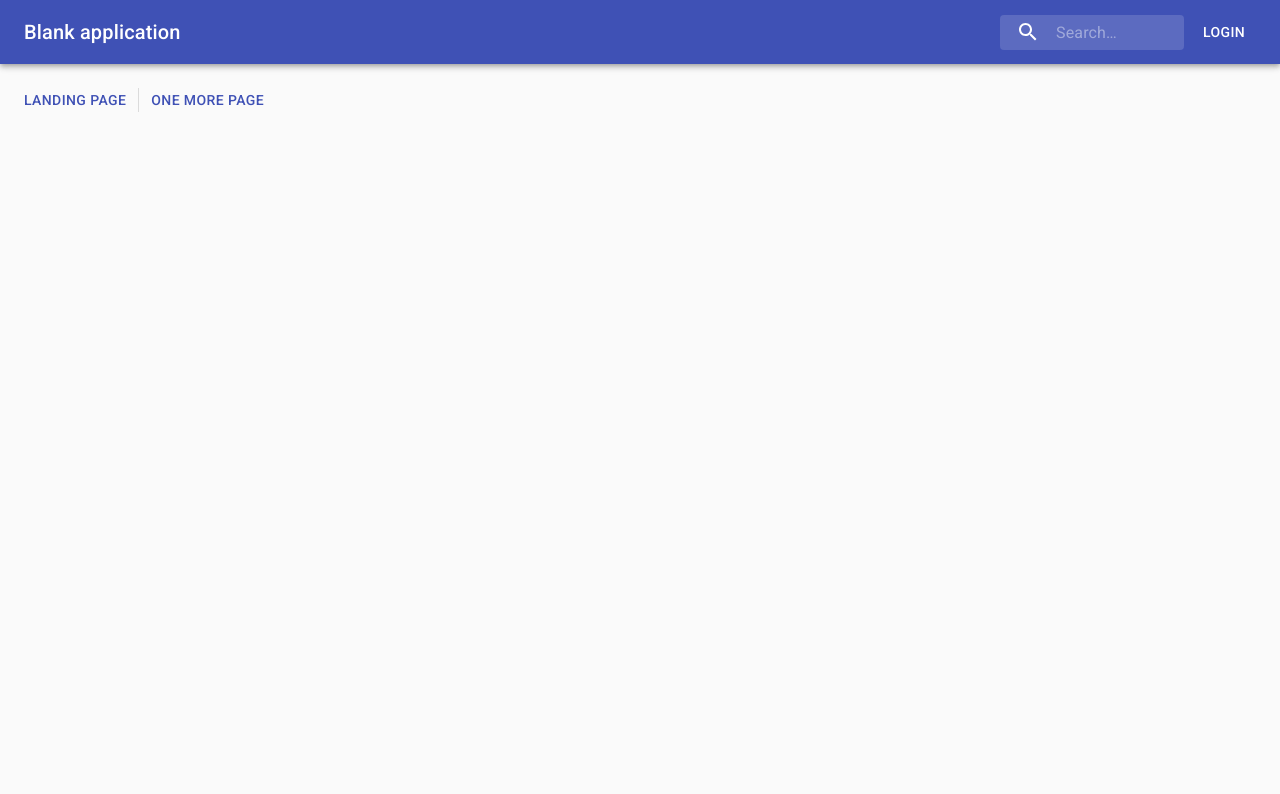
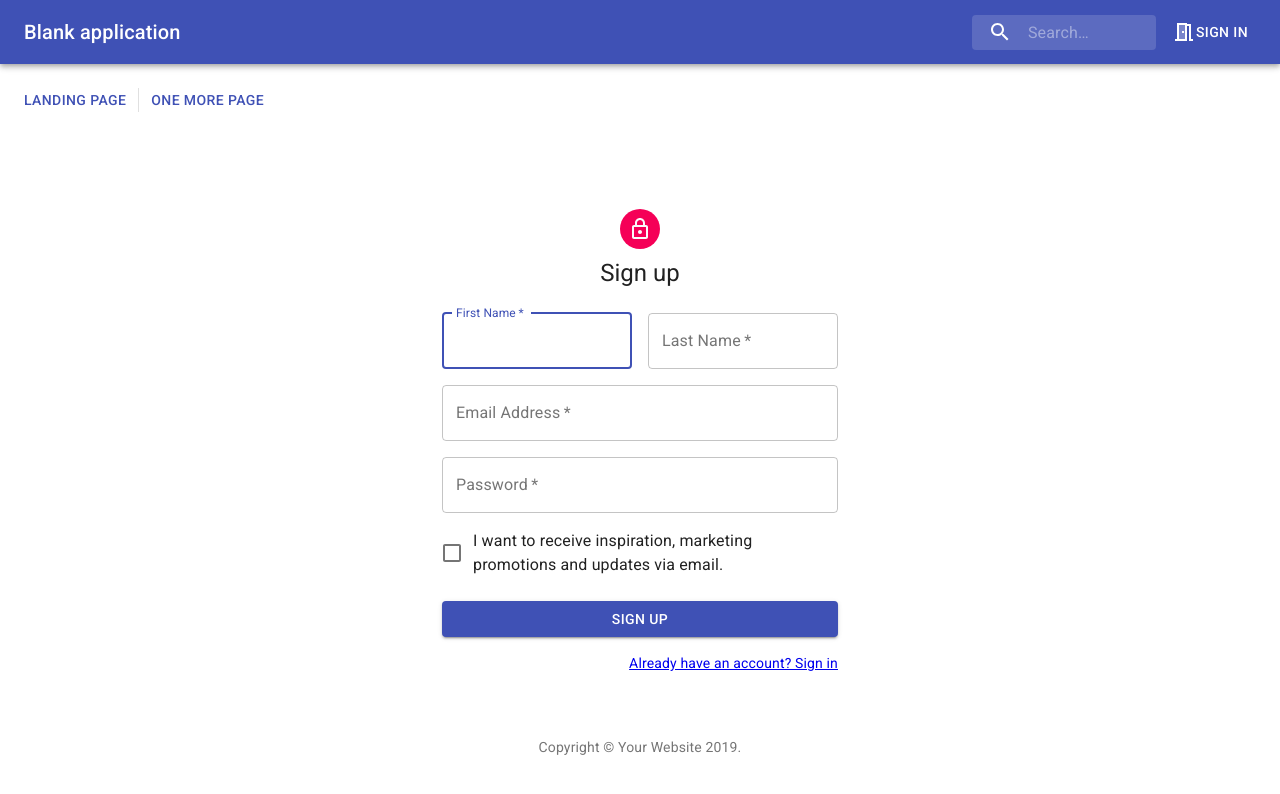
Before and after one commit to aleosin/blank, a React (Create React App) app in the folder frontend/spa/: page /sign-up in a window 1280 px wide. Shown: the top 794 px of the page. Built offline with nearby package versions, Linux system fonts and the light colour scheme.

Commit message:
Sign-In/Sign-up templates added.

```diff
--- a/frontend/spa/src/App.js
+++ b/frontend/spa/src/App.js
@@ -1,8 +1,12 @@
 import React from 'react';
 import CssBaseline from '@material-ui/core/CssBaseline';
 import Container from '@material-ui/core/Container';
-import TopLine from './TopLine';
-import NavigationLine from './NavigationLine';
+import TopLine from './Layout/TopLine';
+import NavigationLine from './Layout/NavigationLine';
+import Copyright from './Layout/Copyright';
+import SignIn from './Auth/SignIn';
+import SignUp from './Auth/SignUp';
+import Box from '@material-ui/core/Box';
 
 import { Router } from "@reach/router"
 
@@ -13,9 +17,15 @@ const Component = (props) => (
   </div>
 )
 
+const navigation = [
+  <Component title="Landing page" key="landing" path="/" />,
+  <Component title="One more page" key="one-more" path="/one-more" />
+]
+
 const routing = [
-    <Component title="Landing page" key="landing" path="/" />,
-    <Component title="One more page" key="one-more" path="/one-more" />
+  <SignIn key="sign-in" path="/sign-in" />,
+  <SignUp key="sign-up" path="/sign-up" />,
+    ...navigation
 ]
 
 class App extends React.Component {
@@ -24,11 +34,14 @@ class App extends React.Component {
       <React.Fragment>
         <CssBaseline />
           <TopLine />
-          <NavigationLine routing={routing} />
+          <NavigationLine routing={navigation} />
           <Container maxWidth="xl">
             <Router>
               {routing}
             </Router>
+            <Box mt={8}>
+              <Copyright />
+            </Box>
           </Container>
       </React.Fragment>
     );
--- /dev/null
+++ b/frontend/spa/src/Auth/SignIn.js
@@ -0,0 +1,105 @@
+import React from 'react';
+import Avatar from '@material-ui/core/Avatar';
+import Button from '@material-ui/core/Button';
+import CssBaseline from '@material-ui/core/CssBaseline';
+import TextField from '@material-ui/core/TextField';
+import FormControlLabel from '@material-ui/core/FormControlLabel';
+import Checkbox from '@material-ui/core/Checkbox';
+import Grid from '@material-ui/core/Grid';
+import LockOutlinedIcon from '@material-ui/icons/LockOutlined';
+import Typography from '@material-ui/core/Typography';
+import { makeStyles } from '@material-ui/core/styles';
+import Container from '@material-ui/core/Container';
+import { Link } from "@reach/router"
+
+const useStyles = makeStyles(theme => ({
+  '@global': {
+    body: {
+      backgroundColor: theme.palette.common.white,
+    },
+  },
+  paper: {
+    marginTop: theme.spacing(8),
+    display: 'flex',
+    flexDirection: 'column',
+    alignItems: 'center',
+  },
+  avatar: {
+    margin: theme.spacing(1),
+    backgroundColor: theme.palette.secondary.main,
+  },
+  form: {
+    width: '100%', // Fix IE 11 issue.
+    marginTop: theme.spacing(1),
+  },
+  submit: {
+    margin: theme.spacing(3, 0, 2),
+  },
+}));
+
+export default function SignIn() {
+  const classes = useStyles();
+
+  return (
+    <Container component="main" maxWidth="xs">
+      <CssBaseline />
+      <div className={classes.paper}>
+        <Avatar className={classes.avatar}>
+          <LockOutlinedIcon />
+        </Avatar>
+        <Typography component="h1" variant="h5">
+          Sign in
+        </Typography>
+        <form className={classes.form} noValidate>
+          <TextField
+            variant="outlined"
+            margin="normal"
+            required
+            fullWidth
+            id="email"
+            label="Email Address"
+            name="email"
+            autoComplete="email"
+            autoFocus
+          />
+          <TextField
+            variant="outlined"
+            margin="normal"
+            required
+            fullWidth
+            name="password"
+            label="Password"
+            type="password"
+            id="password"
+            autoComplete="current-password"
+          />
+          <FormControlLabel
+            control={<Checkbox value="remember" color="primary" />}
+            label="Remember me"
+          />
+          <Button
+            type="submit"
+            fullWidth
+            variant="contained"
+            color="primary"
+            className={classes.submit}
+          >
+            Sign In
+          </Button>
+          <Grid container>
+            <Grid item xs>
+              <Link to="/" variant="body2">
+                Forgot password?
+              </Link>
+            </Grid>
+            <Grid item>
+              <Link to="/sign-up" variant="body2">
+                Don't have an account? Sign Up
+              </Link>
+            </Grid>
+          </Grid>
+        </form>
+      </div>
+    </Container>
+  );
+}
--- /dev/null
+++ b/frontend/spa/src/Auth/SignUp.js
@@ -0,0 +1,128 @@
+import React from 'react';
+import Avatar from '@material-ui/core/Avatar';
+import Button from '@material-ui/core/Button';
+import CssBaseline from '@material-ui/core/CssBaseline';
+import TextField from '@material-ui/core/TextField';
+import FormControlLabel from '@material-ui/core/FormControlLabel';
+import Checkbox from '@material-ui/core/Checkbox';
+import Grid from '@material-ui/core/Grid';
+import LockOutlinedIcon from '@material-ui/icons/LockOutlined';
+import Typography from '@material-ui/core/Typography';
+import { makeStyles } from '@material-ui/core/styles';
+import Container from '@material-ui/core/Container';
+import { Link } from "@reach/router"
+
+const useStyles = makeStyles(theme => ({
+  '@global': {
+    body: {
+      backgroundColor: theme.palette.common.white,
+    },
+  },
+  paper: {
+    marginTop: theme.spacing(8),
+    display: 'flex',
+    flexDirection: 'column',
+    alignItems: 'center',
+  },
+  avatar: {
+    margin: theme.spacing(1),
+    backgroundColor: theme.palette.secondary.main,
+  },
+  form: {
+    width: '100%', // Fix IE 11 issue.
+    marginTop: theme.spacing(3),
+  },
+  submit: {
+    margin: theme.spacing(3, 0, 2),
+  },
+}));
+
+export default function SignUp() {
+  const classes = useStyles();
+
+  return (
+    <Container component="main" maxWidth="xs">
+      <CssBaseline />
+      <div className={classes.paper}>
+        <Avatar className={classes.avatar}>
+          <LockOutlinedIcon />
+        </Avatar>
+        <Typography component="h1" variant="h5">
+          Sign up
+        </Typography>
+        <form className={classes.form} noValidate>
+          <Grid container spacing={2}>
+            <Grid item xs={12} sm={6}>
+              <TextField
+                autoComplete="fname"
+                name="firstName"
+                variant="outlined"
+                required
+                fullWidth
+                id="firstName"
+                label="First Name"
+                autoFocus
+              />
+            </Grid>
+            <Grid item xs={12} sm={6}>
+              <TextField
+                variant="outlined"
+                required
+                fullWidth
+                id="lastName"
+                label="Last Name"
+                name="lastName"
+                autoComplete="lname"
+              />
+            </Grid>
+            <Grid item xs={12}>
+              <TextField
+                variant="outlined"
+                required
+                fullWidth
+                id="email"
+                label="Email Address"
+                name="email"
+                autoComplete="email"
+              />
+            </Grid>
+            <Grid item xs={12}>
+              <TextField
+                variant="outlined"
+                required
+                fullWidth
+                name="password"
+                label="Password"
+                type="password"
+                id="password"
+                autoComplete="current-password"
+              />
+            </Grid>
+            <Grid item xs={12}>
+              <FormControlLabel
+                control={<Checkbox value="allowExtraEmails" color="primary" />}
+                label="I want to receive inspiration, marketing promotions and updates via email."
+              />
+            </Grid>
+          </Grid>
+          <Button
+            type="submit"
+            fullWidth
+            variant="contained"
+            color="primary"
+            className={classes.submit}
+          >
+            Sign Up
+          </Button>
+          <Grid container justify="flex-end">
+            <Grid item>
+              <Link to="/sign-in" variant="body2">
+                Already have an account? Sign in
+              </Link>
+            </Grid>
+          </Grid>
+        </form>
+      </div>
+    </Container>
+  );
+}
--- /dev/null
+++ b/frontend/spa/src/Layout/Copyright.js
@@ -0,0 +1,18 @@
+import React from 'react';
+import Typography from '@material-ui/core/Typography';
+import Link from '@material-ui/core/Link';
+
+function Copyright() {
+    return (
+      <Typography variant="body2" color="textSecondary" align="center">
+        {'Copyright © '}
+        <Link color="inherit" href="https://material-ui.com/">
+          Your Website
+        </Link>{' '}
+        {new Date().getFullYear()}
+        {'.'}
+      </Typography>
+    )
+}
+
+export default Copyright;
--- a/frontend/spa/src/TopLine.js
+++ b/frontend/spa/src/Layout/TopLine.js
@@ -6,6 +6,8 @@ import Typography from '@material-ui/core/Typography';
 import SearchIcon from '@material-ui/icons/Search';
 import AppBar from '@material-ui/core/AppBar';
 import InputBase from '@material-ui/core/InputBase';
+import MeetingRoomTwoToneIcon from '@material-ui/icons/MeetingRoomTwoTone';
+import { navigate } from "@reach/router"
 
 const styles = theme => ({
   root: {
@@ -82,7 +84,10 @@ class TopLine extends React.Component {
                 inputProps={{ 'aria-label': 'search' }}
               />
             </div>
-            <Button color="inherit" className={classes.loginButton}>Login</Button>
+            <Button color="inherit" className={classes.loginButton} onClick={()=>navigate('/sign-in')}>
+              <MeetingRoomTwoToneIcon />
+              Sign In
+            </Button>
           </Toolbar>
         </AppBar>
       </div>
```
Also changed, not shown: frontend/spa/src/Layout/NavigationLine.js (renamed from frontend/spa/src/NavigationLine.js).
